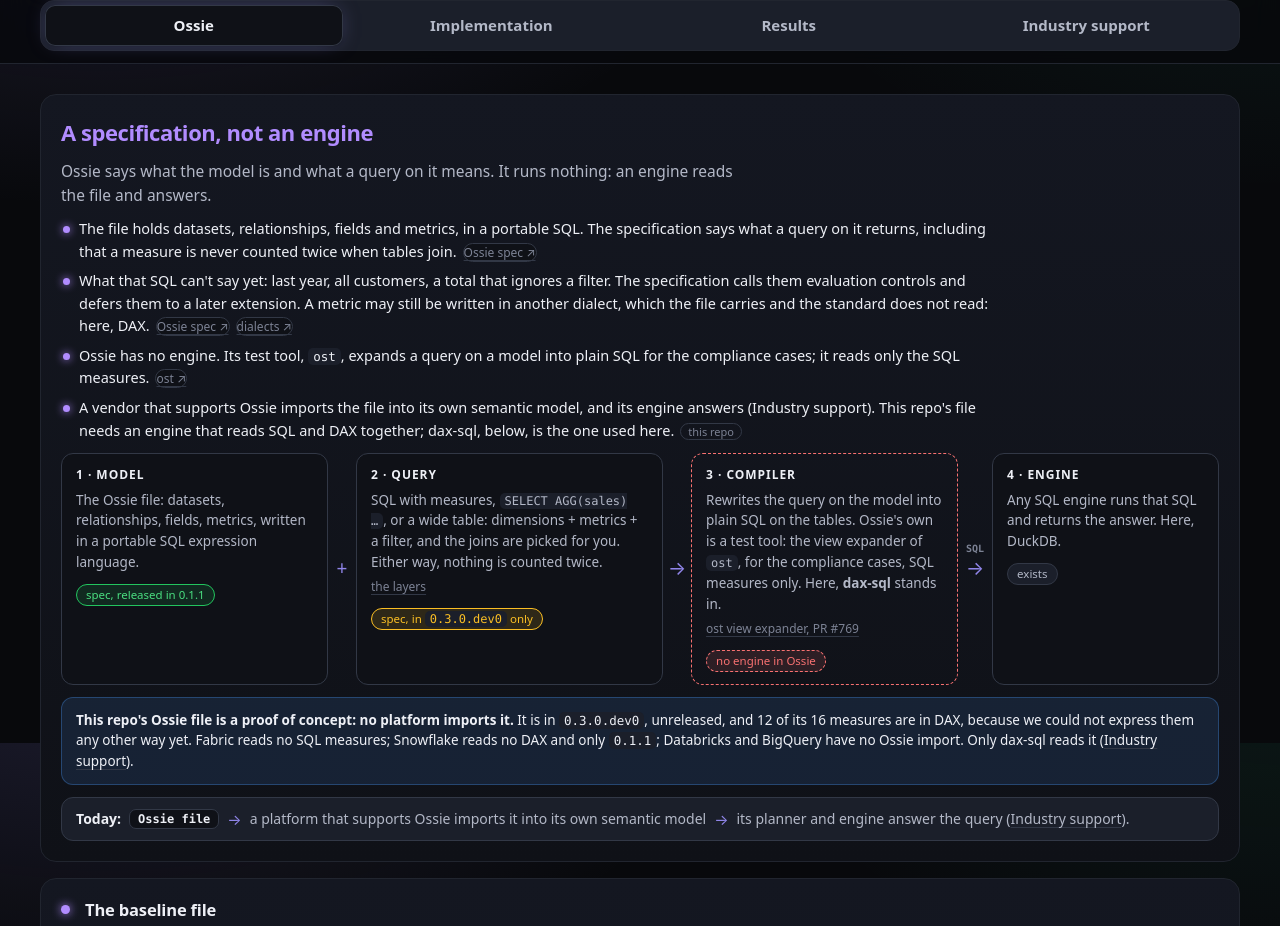
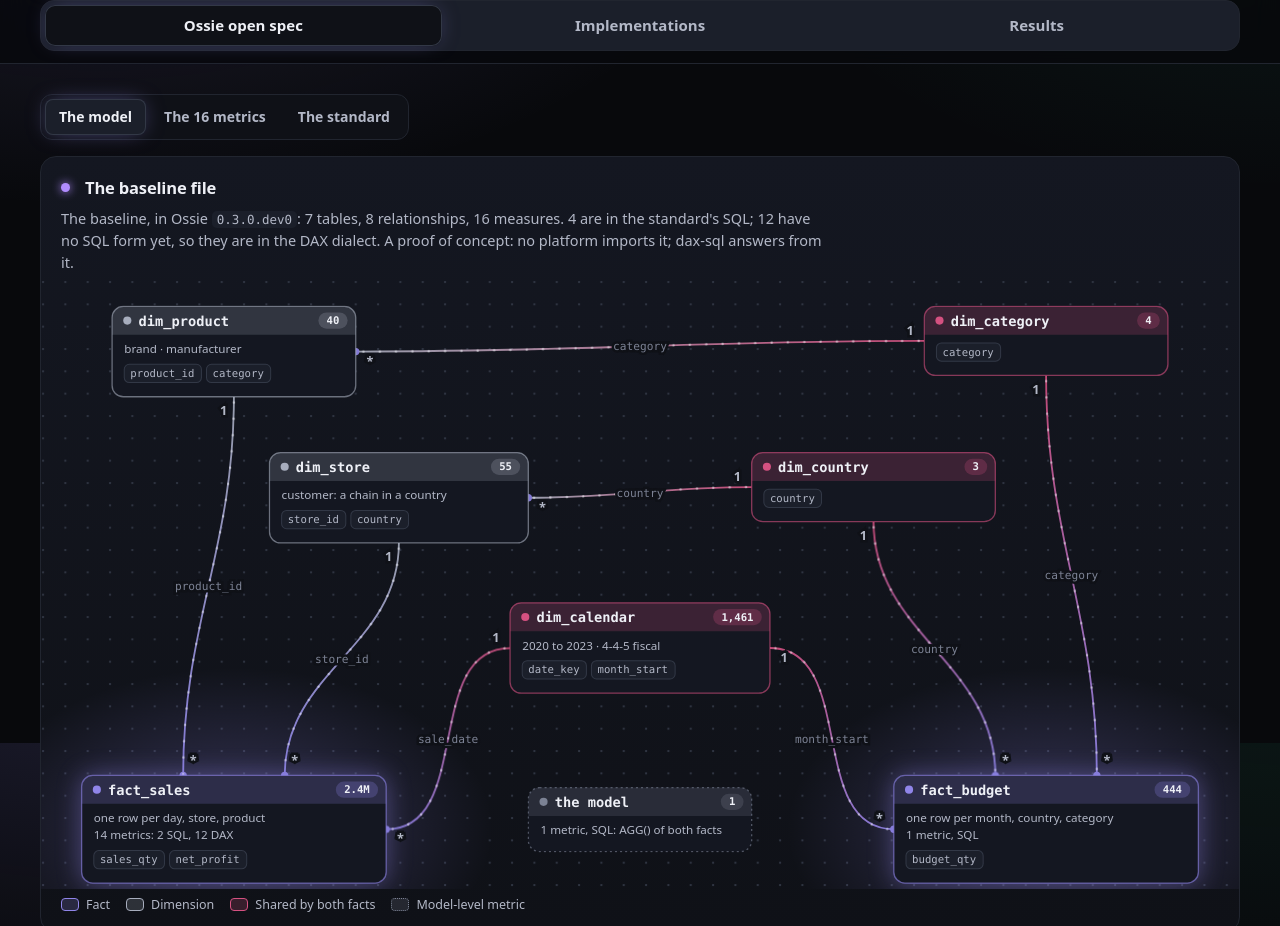
Before and after one commit to djouallah/ossie_bench, a plain HTML site: page docs/index.html in a window 1280 px wide. Shown: the part 57-983 px from the top of the page. Drawn offline with Linux system fonts and the light colour scheme.

Commit message:
Dashboard: sub-tabs instead of scrolling; dax-sql is an implementation; Industry support in the top bar
- Ossie open spec: the model (graph first), the 16 metrics, the standard
- Implementations: Power BI, Snowflake, Databricks, BigQuery and dax-sql (a toy implementation), each with
  its model, how it answers and its example, as a second bar under the first
- Industry support next to About; old #model links land on #ossie

Co-Authored-By: Claude Opus 5.5 <noreply@anthropic.com>

```diff
--- a/docs/index.html
+++ b/docs/index.html
@@ -89,6 +89,7 @@ nav#nav .ind.off { opacity: 0; }
 
 .view { display: none; padding: 30px 0 8px; }
 .view.on { display: block; animation: rise .45s cubic-bezier(.2,.8,.2,1) both; }
+.tabrow { display: grid; gap: 8px; margin-bottom: 16px; } .tabrow .subtabs { margin-bottom: 0; }
 .subtabs { display: flex; gap: 4px; padding: 4px; margin-bottom: 16px; width: fit-content; max-width: 100%; flex-wrap: wrap;
   background: var(--surface); border: 1px solid var(--line); border-radius: 12px; }
 .subtabs button { font: inherit; font-size: 14px; font-weight: 550; border: 0; background: none; color: var(--ink-2);
@@ -269,7 +270,7 @@ tr.total td { font-weight: 650; }
 .plat > header { display: flex; align-items: baseline; justify-content: space-between; gap: 10px; flex-wrap: wrap; }
 .how { display: grid; gap: 10px; }
 .how .appr { font-size: 22px; font-weight: 750; letter-spacing: -.02em; color: var(--pc); }
-.how.fabric { --pc: var(--p-fabric); } .how.snowflake { --pc: var(--p-snowflake); } .how.dbx { --pc: var(--p-dbx); } .how.bigquery { --pc: var(--p-bigquery); } .how.ossie { --pc: var(--p-ossie); }
+.how.fabric { --pc: var(--p-fabric); } .how.snowflake { --pc: var(--p-snowflake); } .how.dbx { --pc: var(--p-dbx); } .how.bigquery { --pc: var(--p-bigquery); } .how.ossie { --pc: var(--p-ossie); } .how.daxsql { --pc: var(--p-daxsql); }
 ul.facts { margin: 0; padding: 0; list-style: none; display: grid; gap: 7px; max-width: 110ch; }
 ul.facts li { position: relative; padding-left: 18px; font-size: 14.5px; color: var(--ink); }
 ul.facts li::before { content: ""; position: absolute; left: 2px; top: .62em; width: 7px; height: 7px; border-radius: 50%;
@@ -392,17 +393,17 @@ footer { padding: 36px 0 48px; color: var(--muted); font-size: 13px; }
     <a class="brand" href="#ossie"><span class="logo" aria-hidden="true"></span>ossie_bench</a>
     <span class="tagline">not a benchmark</span>
     <div class="toplinks">
-      <a href="#about" id="aboutlink">About</a>
+      <a href="#support">Industry support</a>
+      <a href="#about">About</a>
       <button type="button" id="theme">Light</button>
       <a class="gh" href="https://github.com/djouallah/ossie_bench" aria-label="GitHub repository"><svg viewBox="0 0 16 16" aria-hidden="true"><path d="M8 0C3.58 0 0 3.58 0 8c0 3.54 2.29 6.53 5.47 7.59.4.07.55-.17.55-.38 0-.19-.01-.82-.01-1.49-2.01.37-2.53-.49-2.69-.94-.09-.23-.48-.94-.82-1.13-.28-.15-.68-.52-.01-.53.63-.01 1.08.58 1.23.82.72 1.21 1.87.87 2.33.66.07-.52.28-.87.51-1.07-1.78-.2-3.64-.89-3.64-3.95 0-.87.31-1.59.82-2.15-.08-.2-.36-1.02.08-2.12 0 0 .67-.21 2.2.82.64-.18 1.32-.27 2-.27.68 0 1.36.09 2 .27 1.53-1.04 2.2-.82 2.2-.82.44 1.1.16 1.92.08 2.12.51.56.82 1.27.82 2.15 0 3.07-1.87 3.75-3.65 3.95.29.25.54.73.54 1.48 0 1.07-.01 1.93-.01 2.2 0 .21.15.46.55.38A8.013 8.013 0 0016 8c0-4.42-3.58-8-8-8z"/></svg></a>
     </div>
   </div>
   <nav id="nav">
     <span class="ind" aria-hidden="true"></span>
-    <a href="#ossie">Ossie</a>
-    <a href="#answer">Implementation</a>
+    <a href="#ossie">Ossie open spec</a>
+    <a href="#answer">Implementations</a>
     <a href="#results">Results</a>
-    <a href="#support">Industry support</a>
   </nav>
 </div></div>
 
@@ -410,7 +411,14 @@ footer { padding: 36px 0 48px; color: var(--muted); font-size: 13px; }
 
 <!-- ============================== 1. ossie -->
 <section id="ossie" class="view">
-  <div class="card stack">
+  <div class="subtabs" id="st-ossie">
+    <button type="button" data-k="model">The model</button>
+    <button type="button" data-k="metrics">The 16 metrics</button>
+    <button type="button" data-k="spec">The standard</button>
+  </div>
+  <div id="ossie-graph" data-pane-of="st-ossie" data-k="model"></div>
+  <div id="ossie-metrics" data-pane-of="st-ossie" data-k="metrics"></div>
+  <div class="card stack" data-pane-of="st-ossie" data-k="spec">
     <div id="how-ossie" class="how ossie"></div>
       <div class="flow" role="img" aria-label="An Ossie model and a query go into a compiler, which writes plain SQL; any SQL engine runs it. Ossie's own compiler is a test tool; here dax-sql stands in.">
         <div class="fbox"><h4>1 · Model</h4><p>The Ossie file: datasets, relationships, fields, metrics, written in a portable SQL expression language.</p>
@@ -434,9 +442,6 @@ footer { padding: 36px 0 48px; color: var(--muted); font-size: 13px; }
       <div class="today"><b>Today:</b> <span class="st">Ossie file</span><span class="farrow" aria-hidden="true">&rarr;</span>
         <span>a platform that supports Ossie imports it into its own semantic model</span><span class="farrow" aria-hidden="true">&rarr;</span>
         <span>its planner and engine answer the query (<a href="#support">Industry support</a>).</span></div>
-  </div>
-  <div id="graphs-ossie" class="stack" style="margin-top:16px"></div>
-  <div class="card stack" style="margin-top:16px">
       <h4>What is open today</h4>
       <ul class="facts" style="--pc: var(--p-ossie)">
         <li>The specification and its JSON schema, a validator, and a Python SDK that parses a file. None of them runs a query. <a class="src" href="https://github.com/apache/ossie/tree/main/validation">validator</a></li>
@@ -444,30 +449,31 @@ footer { padding: 36px 0 48px; color: var(--muted); font-size: 13px; }
         <li>24 converters that move a model between Ossie and dbt, Cube, Snowflake, Microsoft and others. <a class="src" href="https://github.com/apache/ossie-converters">ossie-converters</a></li>
         <li>A reference compiler from Ossie to SQL is on the roadmap. <a class="src" href="https://github.com/apache/ossie/blob/main/ROADMAP.md#semantic-query-language--reference-engine">roadmap</a></li>
       </ul>
-      <div class="plat daxsql stack" style="padding-top:14px">
-        <header><h3><span class="dot daxsql"></span>The stand-in engine here: dax-sql</h3></header>
-        <p class="lead">A toy compiler, open source (MIT), started by N.S. Devaraj and worked on by me. It reads the baseline file as it is, the only tool that does:
-          the 4 SQL measures and the 12 DAX ones together, and turns a SQL query on the model into one DuckDB query on the same
-          parquet files. Its answers are the reference every platform is judged against (<a href="#results">Results</a>). That shows the file
-          is enough to answer them; it is not how an engine should be built. <a class="src" href="https://github.com/djouallah/dax-sql">dax-sql</a></p>
-        <div id="dx-example" class="stack"></div>
-      </div>
   </div>
 </section>
 
-<!-- ============================== 2. implementation -->
+<!-- ============================== 2. implementations -->
 <section id="answer" class="view">
-  <div class="subtabs" id="st-answer">
+  <div class="tabrow">
+    <div class="subtabs" id="st-answer">
     <button type="button" data-k="fabric"><span class="dot fabric"></span>Power BI</button>
     <button type="button" data-k="snowflake"><span class="dot snowflake"></span>Snowflake</button>
     <button type="button" data-k="dbx"><span class="dot dbx"></span>Databricks</button>
     <button type="button" data-k="bigquery"><span class="dot bigquery"></span>BigQuery</button>
+    <button type="button" data-k="daxsql"><span class="dot daxsql"></span>dax-sql</button>
+    </div>
+    <div class="subtabs" id="st-part">
+      <button type="button" data-k="model">The model</button>
+      <button type="button" data-k="how">How it answers</button>
+      <button type="button" data-k="example">The example</button>
+    </div>
   </div>
-  <div id="graphs"></div>
-  <div class="card stack demo" style="margin-top:16px">
-    <div id="how" class="how"></div>
+  <div id="graphs" data-pane-of="st-part" data-k="model"></div>
+  <div class="card" data-pane-of="st-part" data-k="how"><div id="how" class="how"></div></div>
+  <div class="card stack demo" data-pane-of="st-part" data-k="example">
     <div id="ctx" class="stack" hidden></div>
     <div id="lod" class="stack" hidden></div>
+    <div id="dx-example" class="stack" hidden></div>
     <div id="walk" class="stack">
     <p class="sub">The example: days in the calendar and sales, by year. The calendar runs to 2023; sales stop at 2022. Follow 2023.</p>
     <div class="demo-bar">
@@ -523,7 +529,7 @@ footer { padding: 36px 0 48px; color: var(--muted); font-size: 13px; }
 
 </section>
 
-<!-- ============================== 4. industry support -->
+<!-- ============================== industry support (top bar) -->
 <section id="support" class="view">
   <div class="card stack">
     <header class="stack" style="gap:6px"><h3>What each platform does with an Ossie file</h3>
@@ -583,7 +589,7 @@ footer { padding: 36px 0 48px; color: var(--muted); font-size: 13px; }
   var NAME = { ossie: "Ossie", fabric: "Power BI", snowflake: "Snowflake", dbx: "Databricks", bigquery: "BigQuery", daxsql: "Reference (dax-sql)" };
   var ICON = { match: "✓", differs: "≠", partial: "◐", refused: "✕", na: "–", reference: "★" };
   var PLATS = ["fabric", "snowflake", "dbx", "bigquery", "daxsql"];   // the clients that answer the questions
-  var MODELS = ["fabric", "snowflake", "dbx", "bigquery"];             // the vendors' models (Implementation tab)
+  var MODELS = ["fabric", "snowflake", "dbx", "bigquery", "daxsql"];  // the implementations' models (Implementations tab)
   var GH = "https://github.com/djouallah/ossie_bench/blob/main/";
   var REDUCE = matchMedia("(prefers-reduced-motion: reduce)").matches;
   function $(id) { return document.getElementById(id); }
@@ -900,7 +906,9 @@ footer { padding: 36px 0 48px; color: var(--muted); font-size: 13px; }
       dbx: { cap: "Five metric views, each one table with its dimensions joined on. Nothing relates them.",
         leg: [["k-fact", "Base table"], ["k-dim", "Dimension"], ["gulf", "No relationship"]] },
       bigquery: { cap: "One property graph, drawn as BigQuery draws it: the 7 tables are node tables, the 8 relationships are edge tables, each an arrow to the one side. The 3 measures, the sums, sit on their facts. The two facts are the graph's two roots: a query starts from one, and follows the arrows.",
-        leg: [["bqn", "Node table"], ["bqe", "Edge table, many to one"]] }
+        leg: [["bqn", "Node table"], ["bqe", "Edge table, many to one"]] },
+      daxsql: { g: OSS, cap: "No model of its own: dax-sql reads the baseline Ossie file as it is, 7 tables, 8 relationships, the 4 SQL measures and the 12 DAX ones.",
+        leg: [["k-fact", "Fact"], ["k-dim", "Dimension"], ["k-shared", "Shared by both facts"], ["k-measures", "Model-level metric"]] }
     };
     function legend(items) {
       return items.map(function (x) { return '<span><i class="k ' + x[0] + '">' + (x[0] === "gulf" ? "✕" : "") + "</i>" + x[1] + "</span>"; }).join("");
@@ -908,13 +916,13 @@ footer { padding: 36px 0 48px; color: var(--muted); font-size: 13px; }
     // A graph card; pane: the sub-tab bar it belongs to (the vendors' cards), or none (the Ossie card).
     function card(p, pane) {
       return '<div class="card graphcard"' + (pane ? ' data-pane-of="' + pane + '" data-k="' + p + '"' : "") + '><div class="gc-head"><h3><span class="dot ' + p + '"></span>' +
-        (p === "ossie" ? "The baseline file" : "The model on " + NAME[p]) + '</h3><p class="caption">' + PLAT[p].cap + "</p></div>" +
+        (p === "ossie" ? "The baseline file" : p === "daxsql" ? "The model it reads: the baseline Ossie file" : "The model on " + NAME[p]) + '</h3><p class="caption">' + PLAT[p].cap + "</p></div>" +
         '<div class="graphwrap" id="gw-' + p + '"><svg id="g-' + p + '" class="graph" role="img" aria-label="The model on ' + NAME[p] + '"></svg><div class="tip" id="tip-' + p + '" hidden></div></div>' +
         '<div class="gc-foot"><div class="legend">' + legend(PLAT[p].leg) + "</div></div></div>";
     }
     $("graphs").innerHTML = MODELS.map(function (p) { return card(p, "st-answer"); }).join("");
-    $("graphs-ossie").innerHTML = card("ossie") +
-      '<div class="card stack"><header class="stack" style="gap:6px"><h3>The 16 metrics in the file</h3>' +
+    $("ossie-graph").innerHTML = card("ossie");
+    $("ossie-metrics").innerHTML = '<div class="card stack"><header class="stack" style="gap:6px"><h3>The 16 metrics in the file</h3>' +
       '<p class="sub" id="os-std-sub"></p></header><div class="tw"><table id="os-std" class="wrapcell"></table></div></div>';
     var phoneLayout = null;
     // BigQuery: the property graph as its console draws it, node tables as circles, edge tables as arrows to the one side.
@@ -957,11 +965,13 @@ footer { padding: 36px 0 48px; color: var(--muted); font-size: 13px; }
       if (p === "dbx") phoneLayout = phone;
       drawGraph($("g-" + p), p === "dbx" ? DBX(phone) : PLAT[p].g, $("tip-" + p), wrap);
     }
-    window.__plot = plot;   // the Ossie tab plots "ossie"; the Implementation tab plots its sub-tab's vendor
+    window.__plot = plot;   // a graph is drawn when its pane is shown
+    var selOssie = subtabs("st-ossie", function (k) { if (k === "model" && $("ossie").classList.contains("on")) plot("ossie"); });
+    window.__ossie = function () { selOssie(selOssie.current() || "model"); };
     var rt;
     window.addEventListener("resize", function () {
       clearTimeout(rt);
-      rt = setTimeout(function () { if ($("answer").classList.contains("on") && demo.plat === "dbx" && ($("gw-dbx").clientWidth < 640) !== phoneLayout) plot("dbx"); }, 150);
+      rt = setTimeout(function () { if ($("gw-dbx").offsetParent && ($("gw-dbx").clientWidth < 640) !== phoneLayout) plot("dbx"); }, 150);
     });
   })();
 
@@ -1021,7 +1031,7 @@ footer { padding: 36px 0 48px; color: var(--muted); font-size: 13px; }
 
   // ---------- 2. how they answer: the drill-across walkthrough (q13), two facts (q12)
   var demo = { plat: "fabric", mode: "drill", step: 1, timer: null, played: false };
-  var MODE = { fabric: "drill", snowflake: "drill", dbx: "single", bigquery: "single" };
+  var MODE = { fabric: "drill", snowflake: "drill", dbx: "single", bigquery: "single", daxsql: "drill" };
   var STEPS = {
     fabric: ["Two tables", "Each measure in its own filter context", "Keep a year if any value"],
     snowflake: ["Two logical tables", "Aggregate each on its own", "Full outer join on year"],
@@ -1053,7 +1063,7 @@ footer { padding: 36px 0 48px; color: var(--muted); font-size: 13px; }
       "The file holds datasets, relationships, fields and metrics, in a portable SQL. The specification says what a query on it returns, including that a measure is never counted twice when tables join." + src("Ossie spec", OSPEC + "core-spec/relational_semantics.md"),
       "What that SQL can't say yet: last year, all customers, a total that ignores a filter. The specification calls them evaluation controls and defers them to a later extension. A metric may still be written in another dialect, which the file carries and the standard does not read: here, DAX." + src("Ossie spec", OSPEC + "core-spec/relational_semantics.md#53-evaluation-controls") + src("dialects", OSPEC + "extensions/dialects.md"),
       "Ossie has no engine. Its test tool, <code>ost</code>, expands a query on a model into plain SQL for the compliance cases; it reads only the SQL measures." + src("ost", OSPEC + "ost/README.md"),
-      "A vendor that supports Ossie imports the file into its own semantic model, and its engine answers (Industry support). This repo's file needs an engine that reads SQL and DAX together; dax-sql, below, is the one used here." + tag("this repo")
+      "A vendor that supports Ossie imports the file into its own semantic model, and its engine answers (Industry support). This repo's file needs an engine that reads SQL and DAX together; dax-sql, a toy implementation (<a href=\"#answer\">Implementations</a>), is the one used here." + tag("this repo")
     ] },
     fabric: { appr: "Drill across, by filter context", who: "Each measure is evaluated on its own table; the engine does the drill-across.", facts: [
       "A query is <code>SUMMARIZECOLUMNS</code>: the group-by columns are combined, and a row is kept when at least one expression is non-blank." + src("Microsoft Learn", MS + "summarizecolumns-function-dax"),
@@ -1080,6 +1090,13 @@ footer { padding: 36px 0 48px; color: var(--muted); font-size: 13px; }
       "Malloy (a source extends one table, left joins, aggregate locality) and Looker (the Explore's base view in FROM, left outer joins, symmetric aggregates) work the same way." + src("Malloy", "https://docs.malloydata.dev/documentation/language/join") + src("Looker", "https://docs.cloud.google.com/looker/docs/reference/param-explore-explore"),
       "Last year is a window measure ordered by one column. Grouped by another date field, it returns another number, with no error." + src("Databricks docs", DBXD + "metric-views/data-modeling/window-measures"),
       "A second fact is a second view joined in the query, or a <code>one_to_many</code> join from a dimension source (Runtime 18.1+), which aggregates each fact on its own and blends them: <code>bridge_mv</code> here." + src("Databricks docs", DBXD + "uc-semantics/metric-views/joins")
+    ] },
+    daxsql: { appr: "A toy implementation of Ossie", who: "The one tool that reads this repo's Ossie file as it is. It shows the file is enough to answer the 15 questions; it is not how an engine should be built.", facts: [
+      "It reads the baseline file, the 4 SQL measures and the 12 DAX ones together, and compiles a SQL query on the model (<code>SELECT ... AGG(measure) FROM model</code>) into one DuckDB query on the same parquet files." + src("dax-sql", "https://github.com/djouallah/dax-sql"),
+      "Each measure is computed over its own table, then joined on the query's groups: drill-across, as Power BI and Snowflake do. The DAX measures are compiled to SQL with their filter context, so <code>CALCULATE</code>, <code>ALL</code> and <code>SAMEPERIODLASTYEAR</code> work as in DAX.",
+      "Totals are <code>GROUP BY ROLLUP</code>, and a blank reads as 0 in <code>+</code> and <code>-</code>, as in DAX.",
+      "Its answers are the reference every platform is judged against (<a href=\"#results\">Results</a>).",
+      "Open source (MIT), started by N.S. Devaraj and worked on by me. Not a product, and not Ossie's." + tag("toy")
     ] }
   };
   // The Snowflake example: q09, three metrics, three routes to the same rows, merged on country.
@@ -1183,15 +1200,25 @@ footer { padding: 36px 0 48px; color: var(--muted); font-size: 13px; }
     $("d-merged").innerHTML = table(q.columns, q.measures, ref, { hot: is2023 });
     function single(k) { $("d-single").innerHTML = runTable(q, run(q, k === "bigquery" ? "bigquery" : "dbx")); }
     single("dbx");
+    // Two bars: the vendor, and the part of it shown (its model, how it answers, its example). Only the shown part is
+    // drawn or animated.
+    var BOX = { fabric: "ctx", snowflake: "lod", daxsql: "dx-example" };   // each one's own example; the others walk through q13
+    function showPart() {
+      if (!demo.plat || !$("answer").classList.contains("on")) return;
+      var part = selPart.current(), box = BOX[demo.plat];
+      stopDemo();
+      if (part === "model") window.__plot(demo.plat);
+      if (part === "example") { if (box) playLod(box); else playDemo(); }
+    }
+    var selPart = subtabs("st-part", showPart);
     var selAnswer = subtabs("st-answer", function (k) {
-      var again = k !== demo.plat; demo.plat = k; demo.mode = MODE[k]; paintHow(k, $("how")); single(k);
-      if ($("answer").classList.contains("on")) window.__plot(k);
-      var box = { fabric: "ctx", snowflake: "lod" }[k];
-      $("ctx").hidden = k !== "fabric"; $("lod").hidden = k !== "snowflake"; $("walk").hidden = !!box;
-      if (box) { stopDemo(); playLod(box); } else if (again) playDemo();
+      demo.plat = k; demo.mode = MODE[k]; paintHow(k, $("how")); single(k);
+      each(["ctx", "lod", "dx-example"], function (id) { $(id).hidden = BOX[k] !== id; });
+      $("walk").hidden = !!BOX[k];
+      showPart();
     });
-    window.__answer = selAnswer;
-    demo.plat = null; selAnswer("fabric");
+    window.__showPart = showPart;
+    demo.plat = null; selPart("model"); selAnswer("fabric");
     $("stepper").addEventListener("click", function (e) { var b = e.target.closest("button"); if (b) { stopDemo(); demo.step = +b.dataset.step; paintDemo(); } });
     $("play").addEventListener("click", playDemo);
     paintDemo();
@@ -1240,7 +1267,7 @@ footer { padding: 36px 0 48px; color: var(--muted); font-size: 13px; }
   selResults("q");
   $("qview").addEventListener("click", function (e) { var b = e.target.closest("button[data-tab]"); if (b) show(cur.q, b.dataset.tab); });
 
-  // ---------- routing: the 4 tabs, and About
+  // ---------- routing: the 3 tabs, and Industry support and About in the top bar
   var VIEWS = ["ossie", "answer", "results", "support", "about"];
   var nav = $("nav"), ind = nav.querySelector(".ind");
   function moveInd() {
@@ -1253,15 +1280,13 @@ footer { padding: 36px 0 48px; color: var(--muted); font-size: 13px; }
     if (h === "model") { history.replaceState(null, "", "#ossie"); h = "ossie"; }  // the old model tab
     var v = VIEWS.indexOf(h) >= 0 ? h : "ossie";
     VIEWS.forEach(function (x) { $(x).classList.toggle("on", x === v); });
-    each(nav.querySelectorAll("a"), function (a) {
+    each(document.querySelectorAll("#nav a, .toplinks a[href^='#']"), function (a) {
       if (a.getAttribute("href") === "#" + v) a.setAttribute("aria-current", "page"); else a.removeAttribute("aria-current");
     });
-    if (v === "about") $("aboutlink").setAttribute("aria-current", "page"); else $("aboutlink").removeAttribute("aria-current");
     moveInd();
     window.scrollTo(0, 0);
-    if (v === "ossie" && shown !== "ossie") window.__plot("ossie");
-    if (v === "answer" && shown !== "answer") window.__answer(demo.plat);  // draws its graph, replays its example
-    if (v === "answer" && !demo.played && demo.mode === "single") playDemo();
+    if (v === "ossie" && shown !== "ossie") window.__ossie();
+    if (v === "answer" && shown !== "answer") window.__showPart();
     if (v !== "answer") stopDemo();
     shown = v;
   }
```
